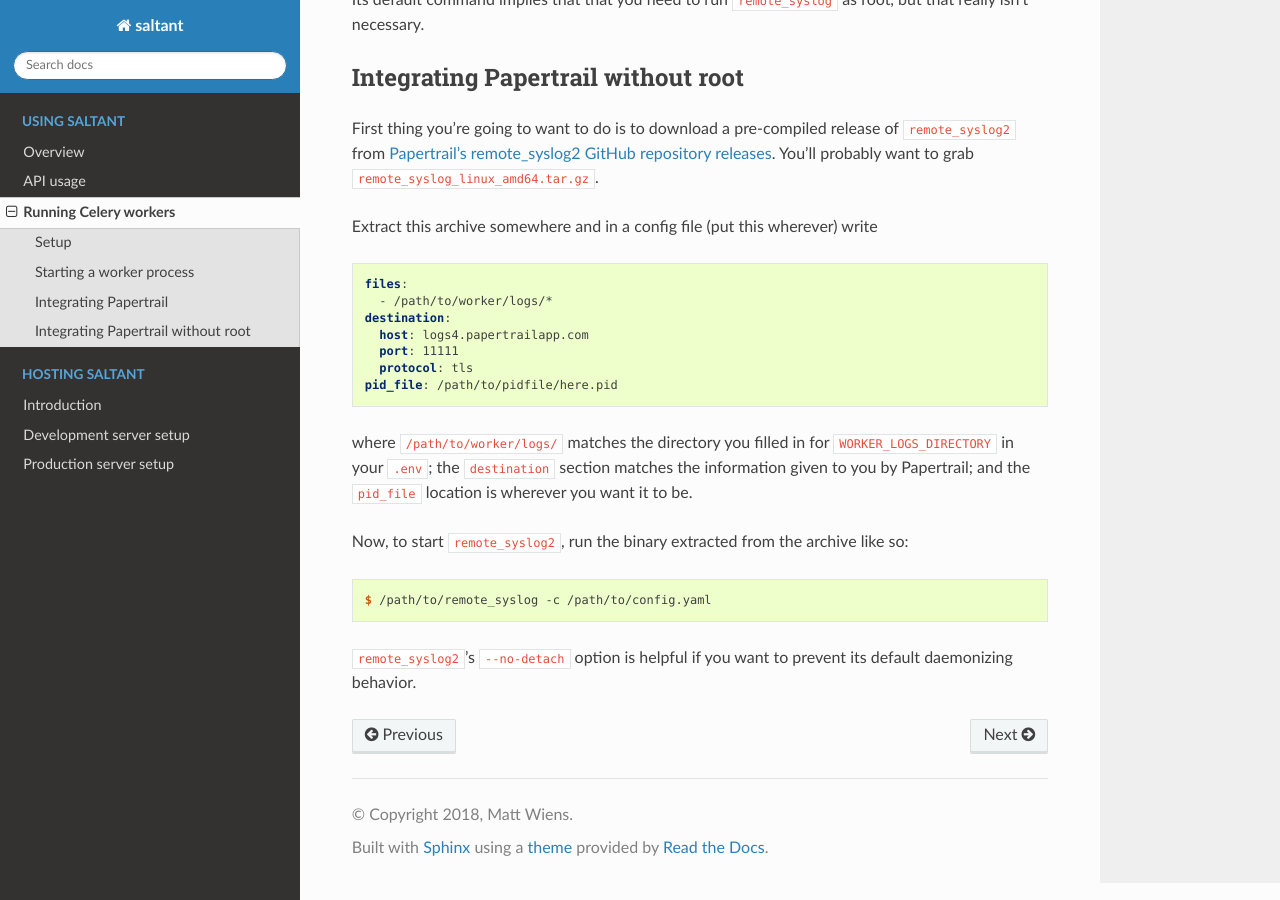
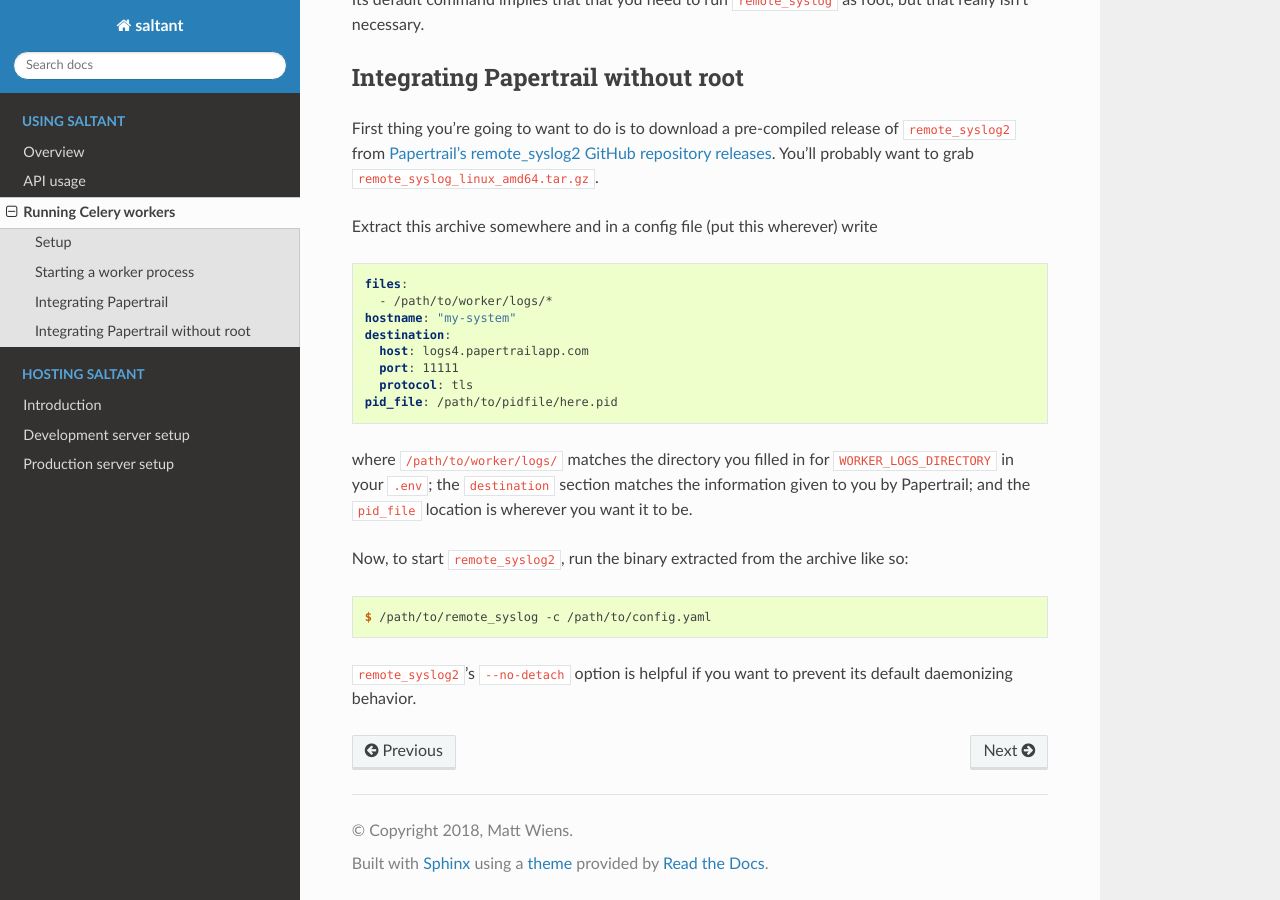
Before and after one commit to saltant-org/saltant, a Sphinx documentation site: the page built from docs/source/using/celery-workers.rst, in a window 1280 px wide and 900 px high, scrolled down 2090 px. Built offline with Sphinx 7.4.7 and the Read the Docs theme 2.0.0, drawn with Linux system fonts in a browser that asks for light colours.

Commit message:
Add another field to Papertrail config example

```diff
--- a/docs/source/using/celery-workers.rst
+++ b/docs/source/using/celery-workers.rst
@@ -110,6 +110,7 @@ write
 
     files:
       - /path/to/worker/logs/*
+    hostname: "my-system"
     destination:
       host: logs4.papertrailapp.com
       port: 11111
```
